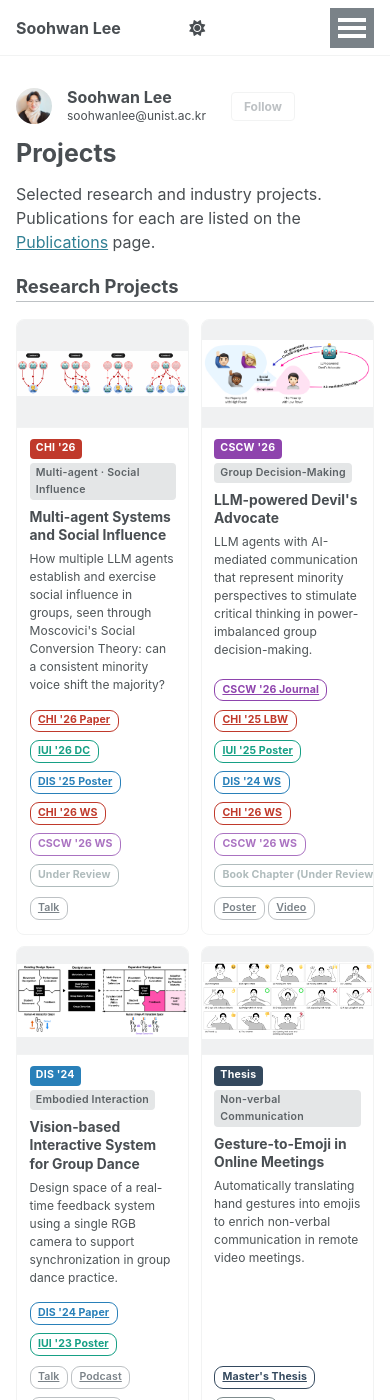
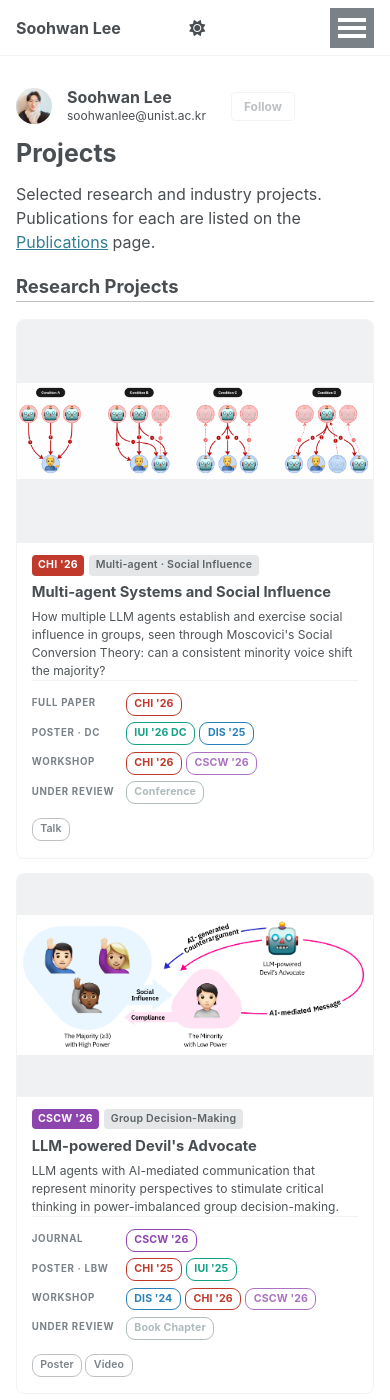
Before and after one commit to Soohwan-Lee/soohwan-lee.github.io, a Jekyll site: the page built from _pages/portfolio.md, in a window 390 px wide and 1400 px high. Built offline with Jekyll 4.4.1, drawn with Linux system fonts in a browser that asks for light colours; some of the changed text lies outside the part shown.

Commit message:
projects: 3-column grid, papers grouped by type
Co-Authored-By: Claude Fable 5.1 <noreply@anthropic.com>

```diff
--- a/_pages/portfolio.md
+++ b/_pages/portfolio.md
@@ -23,12 +23,13 @@ Selected research and industry projects. Publications for each are listed on the
      Badges:  same as Publications page — badge-chi / badge-cscw / badge-dis /
               badge-iui / badge-journal / badge-thesis / badge-domestic / badge-review
      Links:   <a class="pub-link" href="URL">Code</a>
-     Related papers (one pill per paper, colored by venue):
-       <div class="proj-card__papers">
-         <a class="proj-paper proj-paper--chi" href="DOI" title="Full paper title">CHI '26 Paper</a>
-         <span class="proj-paper proj-paper--review" title="...">Under Review</span>   (no link yet)
-       </div>
-       Venue colors: proj-paper--chi / --cscw / --dis / --iui / --journal / --thesis / --domestic / --review
+     Related papers, grouped by type (one row per type, one pill per paper):
+       <dl class="proj-papers">
+       <dt>Full Paper</dt><dd><a class="proj-paper proj-paper--chi" href="DOI" title="Full title">CHI '26</a></dd>
+       <dt>Under Review</dt><dd><span class="proj-paper proj-paper--review" title="Full title">Conference</span></dd>
+       </dl>
+       Row labels used: Full Paper / Journal / Poster · DC / Poster · LBW / Workshop / Thesis / Domestic / Under Review
+       Pill colors: proj-paper--chi / --cscw / --dis / --iui / --journal / --thesis / --domestic / --review
      =================================================================== -->
 
 ## Research Projects
@@ -41,14 +42,12 @@ Selected research and industry projects. Publications for each are listed on the
 <div class="proj-card__meta"><span class="pub-badge badge-chi">CHI '26</span><span class="proj-tag">Multi-agent · Social Influence</span></div>
 <h3 class="proj-card__title"><a href="https://doi.org/10.1145/3772318.3790385">Multi-agent Systems and Social Influence</a></h3>
 <p class="proj-card__desc">How multiple LLM agents establish and exercise social influence in groups, seen through Moscovici's Social Conversion Theory: can a consistent minority voice shift the majority?</p>
-<div class="proj-card__papers">
-<a class="proj-paper proj-paper--chi" href="https://doi.org/10.1145/3772318.3790385" title="Understanding Compliance and Conversion Dynamics in Multi-Agent Collectives (CHI '26)">CHI '26 Paper</a>
-<a class="proj-paper proj-paper--iui" href="https://doi.org/10.1145/3742414.3789229" title="Understanding and Designing AI Systems that Reshape Social Dynamics in Group Decision-Making (IUI '26 Doctoral Consortium)">IUI '26 DC</a>
-<a class="proj-paper proj-paper--dis" href="https://doi.org/10.1145/3715668.3736348" title="Beyond Individual UX: Defining Group Experience (GX) as a New Paradigm for Group-centered AI (DIS '25 Poster)">DIS '25 Poster</a>
-<a class="proj-paper proj-paper--chi" href="https://arxiv.org/abs/2604.22277" title="Multi-Agent Consensus as a Cognitive Bias Trigger in Human-AI Interaction (CHI '26 Bias4Trust Workshop)">CHI '26 WS</a>
-<span class="proj-paper proj-paper--cscw" title="Where Does the Disagreement Go? Group Reflexivity and AI Accounts of Team Decision-makings (CSCW '26 Workshop)">CSCW '26 WS</span>
-<span class="proj-paper proj-paper--review" title="Reinforce, Align, or Oscillate? How People Experience and Interpret Multi-Agent Social Influence Over Time">Under Review</span>
-</div>
+<dl class="proj-papers">
+<dt>Full Paper</dt><dd><a class="proj-paper proj-paper--chi" href="https://doi.org/10.1145/3772318.3790385" title="Understanding Compliance and Conversion Dynamics in Multi-Agent Collectives (CHI '26)">CHI '26</a></dd>
+<dt>Poster · DC</dt><dd><a class="proj-paper proj-paper--iui" href="https://doi.org/10.1145/3742414.3789229" title="Understanding and Designing AI Systems that Reshape Social Dynamics in Group Decision-Making (IUI '26 Doctoral Consortium)">IUI '26 DC</a><a class="proj-paper proj-paper--dis" href="https://doi.org/10.1145/3715668.3736348" title="Beyond Individual UX: Defining Group Experience (GX) as a New Paradigm for Group-centered AI (DIS '25 Poster)">DIS '25</a></dd>
+<dt>Workshop</dt><dd><a class="proj-paper proj-paper--chi" href="https://arxiv.org/abs/2604.22277" title="Multi-Agent Consensus as a Cognitive Bias Trigger in Human-AI Interaction (CHI '26 Bias4Trust Workshop)">CHI '26</a><span class="proj-paper proj-paper--cscw" title="Where Does the Disagreement Go? Group Reflexivity and AI Accounts of Team Decision-makings (CSCW '26 Workshop)">CSCW '26</span></dd>
+<dt>Under Review</dt><dd><span class="proj-paper proj-paper--review" title="Reinforce, Align, or Oscillate? How People Experience and Interpret Multi-Agent Social Influence Over Time">Conference</span></dd>
+</dl>
 <div class="proj-card__links"><a class="pub-link" href="https://www.youtube.com/watch?v=c2_R4BPfIXw&t=253s">Talk</a></div>
 </div>
 </article>
@@ -59,15 +58,12 @@ Selected research and industry projects. Publications for each are listed on the
 <div class="proj-card__meta"><span class="pub-badge badge-cscw">CSCW '26</span><span class="proj-tag">Group Decision-Making</span></div>
 <h3 class="proj-card__title"><a href="https://arxiv.org/abs/2606.31762">LLM-powered Devil's Advocate</a></h3>
 <p class="proj-card__desc">LLM agents with AI-mediated communication that represent minority perspectives to stimulate critical thinking in power-imbalanced group decision-making.</p>
-<div class="proj-card__papers">
-<a class="proj-paper proj-paper--cscw" href="https://arxiv.org/abs/2606.31762" title="Investigating LLM-Powered Dissenting Minority Support in Power-Imbalanced Group Decision-Making: Counterargument and Mediation as Intervention Strategies (PACM HCI, CSCW '26)">CSCW '26 Journal</a>
-<a class="proj-paper proj-paper--chi" href="https://dl.acm.org/doi/10.1145/3706599.3719792" title="Conversational Agents as Catalysts for Critical Thinking: Challenging Social Influence in Group Decision-making (CHI '25 Late-Breaking Work)">CHI '25 LBW</a>
-<a class="proj-paper proj-paper--iui" href="https://doi.org/10.1145/3708557.3716334" title="Amplifying Minority Voices: AI-Mediated Devil's Advocate System for Inclusive Group Decision-Making (IUI '25 Poster)">IUI '25 Poster</a>
-<a class="proj-paper proj-paper--dis" href="https://arxiv.org/abs/2406.11125" title="Conversational Agents as Catalysts for Critical Thinking: Challenging Design Fixation in Group Design (DIS '24 Workshop)">DIS '24 WS</a>
-<a class="proj-paper proj-paper--chi" href="https://arxiv.org/abs/2604.22319" title="Rethinking AI-Mediated Minority Support in Power-Imbalanced Group Decision-Making: From Anonymity To Authenticity (CHI '26 AI-MC Workshop)">CHI '26 WS</a>
-<span class="proj-paper proj-paper--cscw" title="Delivered but Not Heard: AI Proxy Speech in Power-Imbalanced Group Decision-Making (CSCW '26 Workshop)">CSCW '26 WS</span>
-<span class="proj-paper proj-paper--review" title="Reframing Supporting Minority Influence in the Age of AI: Bridging Theory, Design, and Simulation for Inclusive Group Decision-Making (Book Chapter)">Book Chapter (Under Review)</span>
-</div>
+<dl class="proj-papers">
+<dt>Journal</dt><dd><a class="proj-paper proj-paper--cscw" href="https://arxiv.org/abs/2606.31762" title="Investigating LLM-Powered Dissenting Minority Support in Power-Imbalanced Group Decision-Making: Counterargument and Mediation as Intervention Strategies (PACM HCI, CSCW '26)">CSCW '26</a></dd>
+<dt>Poster · LBW</dt><dd><a class="proj-paper proj-paper--chi" href="https://dl.acm.org/doi/10.1145/3706599.3719792" title="Conversational Agents as Catalysts for Critical Thinking: Challenging Social Influence in Group Decision-making (CHI '25 Late-Breaking Work)">CHI '25</a><a class="proj-paper proj-paper--iui" href="https://doi.org/10.1145/3708557.3716334" title="Amplifying Minority Voices: AI-Mediated Devil's Advocate System for Inclusive Group Decision-Making (IUI '25 Poster)">IUI '25</a></dd>
+<dt>Workshop</dt><dd><a class="proj-paper proj-paper--dis" href="https://arxiv.org/abs/2406.11125" title="Conversational Agents as Catalysts for Critical Thinking: Challenging Design Fixation in Group Design (DIS '24 Workshop)">DIS '24</a><a class="proj-paper proj-paper--chi" href="https://arxiv.org/abs/2604.22319" title="Rethinking AI-Mediated Minority Support in Power-Imbalanced Group Decision-Making: From Anonymity To Authenticity (CHI '26 AI-MC Workshop)">CHI '26</a><span class="proj-paper proj-paper--cscw" title="Delivered but Not Heard: AI Proxy Speech in Power-Imbalanced Group Decision-Making (CSCW '26 Workshop)">CSCW '26</span></dd>
+<dt>Under Review</dt><dd><span class="proj-paper proj-paper--review" title="Reframing Supporting Minority Influence in the Age of AI: Bridging Theory, Design, and Simulation for Inclusive Group Decision-Making">Book Chapter</span></dd>
+</dl>
 <div class="proj-card__links"><a class="pub-link" href="/files/CHI25-Poster-FInal.pdf">Poster</a><a class="pub-link" href="https://www.youtube.com/watch?v=qU4_Bx9sHW0">Video</a></div>
 </div>
 </article>
@@ -78,10 +74,10 @@ Selected research and industry projects. Publications for each are listed on the
 <div class="proj-card__meta"><span class="pub-badge badge-dis">DIS '24</span><span class="proj-tag">Embodied Interaction</span></div>
 <h3 class="proj-card__title"><a href="https://doi.org/10.1145/3643834.3661568">Vision-based Interactive System for Group Dance</a></h3>
 <p class="proj-card__desc">Design space of a real-time feedback system using a single RGB camera to support synchronization in group dance practice.</p>
-<div class="proj-card__papers">
-<a class="proj-paper proj-paper--dis" href="https://doi.org/10.1145/3643834.3661568" title="Expanding the Design Space of Vision-based Interactive Systems for Group Dance Practice (DIS '24)">DIS '24 Paper</a>
-<a class="proj-paper proj-paper--iui" href="https://doi.org/10.1145/3581754.3584135" title="CheerUp: A Real-time Ambient Visualization of Cheerleading Pose Similarity (IUI '23 Poster)">IUI '23 Poster</a>
-</div>
+<dl class="proj-papers">
+<dt>Full Paper</dt><dd><a class="proj-paper proj-paper--dis" href="https://doi.org/10.1145/3643834.3661568" title="Expanding the Design Space of Vision-based Interactive Systems for Group Dance Practice (DIS '24)">DIS '24</a></dd>
+<dt>Poster</dt><dd><a class="proj-paper proj-paper--iui" href="https://doi.org/10.1145/3581754.3584135" title="CheerUp: A Real-time Ambient Visualization of Cheerleading Pose Similarity (IUI '23 Poster)">IUI '23</a></dd>
+</dl>
 <div class="proj-card__links"><a class="pub-link" href="https://www.youtube.com/watch?v=QkQS_QiRz9o&t=5s">Talk</a><a class="pub-link" href="https://www.youtube.com/watch?v=zVwT_CGxQII&t=71s">Podcast</a><a class="pub-link" href="https://github.com/Soohwan-Lee/CxD_CheerUp">CheerUp Code</a><a class="pub-link" href="https://www.youtube.com/watch?v=BAXvDJvt5vA">CheerUp Demo</a></div>
 </div>
 </article>
@@ -92,11 +88,11 @@ Selected research and industry projects. Publications for each are listed on the
 <div class="proj-card__meta"><span class="pub-badge badge-thesis">Thesis</span><span class="proj-tag">Non-verbal Communication</span></div>
 <h3 class="proj-card__title"><a href="https://unist.dcollection.net/srch/srchDetail/200000604178">Gesture-to-Emoji in Online Meetings</a></h3>
 <p class="proj-card__desc">Automatically translating hand gestures into emojis to enrich non-verbal communication in remote video meetings.</p>
-<div class="proj-card__papers">
-<a class="proj-paper proj-paper--thesis" href="https://unist.dcollection.net/srch/srchDetail/200000604178" title="NEAS: AI-based Interactive System to Support Non-verbal Expressions in Online Communication (Master's Thesis, UNIST)">Master's Thesis</a>
-<a class="proj-paper proj-paper--domestic" href="https://www.dbpia.co.kr/Journal/articleDetail?nodeId=NODE10968137" title="NEAS: AI-based Interactive System to Support Non-verbal Expressions in Online Communication (KSDS 2021 Fall)">KSDS '21</a>
-<span class="proj-paper proj-paper--review" title="Expression2Emoji: Designing Non-verbal Communication Support Tool for Group Video Meetings">Under Review</span>
-</div>
+<dl class="proj-papers">
+<dt>Thesis</dt><dd><a class="proj-paper proj-paper--thesis" href="https://unist.dcollection.net/srch/srchDetail/200000604178" title="NEAS: AI-based Interactive System to Support Non-verbal Expressions in Online Communication (Master's Thesis, UNIST)">Master's</a></dd>
+<dt>Domestic</dt><dd><a class="proj-paper proj-paper--domestic" href="https://www.dbpia.co.kr/Journal/articleDetail?nodeId=NODE10968137" title="NEAS: AI-based Interactive System to Support Non-verbal Expressions in Online Communication (KSDS 2021 Fall)">KSDS '21</a></dd>
+<dt>Under Review</dt><dd><span class="proj-paper proj-paper--review" title="Expression2Emoji: Designing Non-verbal Communication Support Tool for Group Video Meetings">Conference</span></dd>
+</dl>
 </div>
 </article>
 
@@ -106,10 +102,9 @@ Selected research and industry projects. Publications for each are listed on the
 <div class="proj-card__meta"><span class="pub-badge badge-domestic">HCI Korea '21</span><span class="proj-tag">Critical Design</span></div>
 <h3 class="proj-card__title"><a href="https://www.youtube.com/watch?v=wwqpLr2ziqo">Counterfunctional Music Player</a></h3>
 <p class="proj-card__desc">A music player object that randomly plays the songs you listened to most in a given month, controlled by mid-air hand gestures.</p>
-<div class="proj-card__papers">
-<a class="proj-paper proj-paper--domestic" href="https://www.dbpia.co.kr/Journal/articleDetail?nodeId=NODE10530377" title="Counterfunctional Music Player with Mid-air Hand Gesture (HCI Korea 2021)">HCI Korea '21</a>
-<span class="pub-link pub-link--award">Creative Award</span>
-</div>
+<dl class="proj-papers">
+<dt>Domestic</dt><dd><a class="proj-paper proj-paper--domestic" href="https://www.dbpia.co.kr/Journal/articleDetail?nodeId=NODE10530377" title="Counterfunctional Music Player with Mid-air Hand Gesture (HCI Korea 2021)">HCI Korea '21</a><span class="pub-link pub-link--award">Creative Award</span></dd>
+</dl>
 <div class="proj-card__links"><a class="pub-link" href="https://github.com/Soohwan-Lee/counterfunctionalMusicPlayer">Code</a><a class="pub-link" href="https://www.youtube.com/watch?v=dIzcEw182kQ">Preview</a><a class="pub-link" href="https://www.youtube.com/watch?v=wwqpLr2ziqo">Demo</a></div>
 </div>
 </article>
@@ -120,9 +115,9 @@ Selected research and industry projects. Publications for each are listed on the
 <div class="proj-card__meta"><span class="pub-badge badge-domestic">KSDS '21</span><span class="proj-tag">Interactive Media Art</span></div>
 <h3 class="proj-card__title"><a href="https://youtu.be/mEOxsTnaVDY">InkStrings: Visualizing the Soul of Gayageum</a></h3>
 <p class="proj-card__desc">Play the Korean gayageum with mid-air gestures via Leap Motion; its vibratos (nonghyun) become real-time ink-wash visuals.</p>
-<div class="proj-card__papers">
-<a class="proj-paper proj-paper--domestic" href="https://www.dbpia.co.kr/Journal/articleDetail?nodeId=NODE10588863" title="An Interactive Visualization of Gayageum's Expression and Mid-Air Gesture Recognition (KSDS 2021 Spring)">KSDS '21</a>
-</div>
+<dl class="proj-papers">
+<dt>Domestic</dt><dd><a class="proj-paper proj-paper--domestic" href="https://www.dbpia.co.kr/Journal/articleDetail?nodeId=NODE10588863" title="An Interactive Visualization of Gayageum's Expression and Mid-Air Gesture Recognition (KSDS 2021 Spring)">KSDS '21</a></dd>
+</dl>
 <div class="proj-card__links"><a class="pub-link" href="https://github.com/Soohwan-Lee/AirGayaguemVisualization">Code</a><a class="pub-link" href="https://youtu.be/mEOxsTnaVDY">Demo</a></div>
 </div>
 </article>
@@ -143,9 +138,9 @@ Selected research and industry projects. Publications for each are listed on the
 <div class="proj-card__meta"><span class="pub-badge badge-chi">CHI '20</span><span class="proj-tag">Wearable Input</span></div>
 <h3 class="proj-card__title"><a href="https://doi.org/10.1145/3313831.3376778">Nailz: Nail Input Sensing</a></h3>
 <p class="proj-card__desc">Touch-sensitive artificial nails that enable subtle, always-available hand input for mobile and wearable contexts.</p>
-<div class="proj-card__papers">
-<a class="proj-paper proj-paper--chi" href="https://doi.org/10.1145/3313831.3376778" title="Nailz: Sensing Hand Input with Touch Sensitive Nails (CHI '20)">CHI '20 Paper</a>
-</div>
+<dl class="proj-papers">
+<dt>Full Paper</dt><dd><a class="proj-paper proj-paper--chi" href="https://doi.org/10.1145/3313831.3376778" title="Nailz: Sensing Hand Input with Touch Sensitive Nails (CHI '20)">CHI '20</a></dd>
+</dl>
 </div>
 </article>
 
--- a/_sass/layout/_projects.scss
+++ b/_sass/layout/_projects.scss
@@ -20,9 +20,11 @@
    - Thumbnail images are shown whole ("contain") on a light background so
      wide figures are not cropped. Add class "is-cover" to the thumb wrapper
      for photo-like images that look better filling the box.
-   - Tiles are compact (image / badges / title / links). The description is
-     revealed as an overlay on the image when hovering; on touch devices it
-     is shown inline under the title instead.
+   - Tiles are compact (image / badges / title / papers / links). The
+     description is revealed as an overlay on the image when hovering; on
+     touch devices it is shown inline under the title instead.
+   - Related papers go in a <dl class="proj-papers"> with one <dt> label per
+     type (Full Paper, Poster, Workshop, ...) and venue pills in the <dd>.
    - Badges (.pub-badge / .badge-*) and link pills (.pub-link) are shared with
      the Publications page (see layout/_pubs.scss).
    ========================================================================== */
@@ -42,19 +44,32 @@
   margin-top: 1em;
 }
 
+/* The archive layout underlines every link; pills look cleaner without it */
+.proj-page a.proj-paper,
+.proj-page a.pub-link,
+.proj-page a.proj-card__thumb {
+  text-decoration: none;
+}
+
 /* ---- Grid ------------------------------------------------------------- */
 
 .proj-grid {
   display: grid;
-  grid-template-columns: repeat(auto-fill, minmax(200px, 1fr));
-  gap: 1em;
+  grid-template-columns: repeat(3, minmax(0, 1fr));
+  gap: 1.25em;
   margin: 1.2em 0 2.4em;
 }
 
-@media (max-width: 480px) {
+@media (max-width: 1023px) {
   .proj-grid {
-    grid-template-columns: repeat(2, 1fr);
-    gap: 0.75em;
+    grid-template-columns: repeat(2, minmax(0, 1fr));
+  }
+}
+
+@media (max-width: 560px) {
+  .proj-grid {
+    grid-template-columns: 1fr;
+    gap: 1em;
   }
 }
 
@@ -119,7 +134,7 @@
   display: flex;
   flex-direction: column;
   flex: 1 1 auto;
-  padding: 0.75em 0.85em 0.85em;
+  padding: 0.85em 1em 1em;
 }
 
 .proj-card__meta {
@@ -153,7 +168,7 @@
 .proj-card__title {
   margin: 0 0 0.35em;
   font-family: $sans-serif;
-  font-size: 0.94em;
+  font-size: 1em;
   font-weight: 700;
   line-height: 1.35;
   color: var(--global-text-color, #{mix(#000, $gray, 60%)});
@@ -223,23 +238,50 @@
 }
 
 /* ---- Related papers ------------------------------------------------- */
-/* One pill per paper, colored by venue. <a> when it has a link, <span>
-   otherwise (e.g. under review). The full title goes in the title="" tooltip. */
+/* <dl class="proj-papers"> : one <dt> label per paper type, venue pills in
+   the <dd>. <a> when the paper has a link, <span> otherwise. The full title
+   goes in the title="" tooltip. */
 
-.proj-card__papers {
-  margin-top: auto;
-  padding-top: 0.6em;
-  line-height: 2.1;
+.proj-papers {
+  display: grid;
+  grid-template-columns: max-content minmax(0, 1fr);
+  column-gap: 0.8em;
+  row-gap: 0.45em;
+  align-items: start;
+  margin: auto 0 0;
+  padding-top: 0.8em;
+  border-top: 1px solid var(--global-border-color, #{mix(#fff, $light-gray, 45%)});
 }
 
-/* When both rows are present, the resource links sit right under the papers */
-.proj-card__papers + .proj-card__links {
-  margin-top: 0;
-  padding-top: 0.15em;
+.proj-page .proj-papers dt {
+  margin: 0;
+  padding-top: 0.25em;
+  font-family: $sans-serif;
+  font-size: 0.66em;
+  font-weight: 700;
+  letter-spacing: 0.07em;
+  text-transform: uppercase;
+  line-height: 1.6;
+  color: $gray;
+  white-space: nowrap;
 }
 
-.proj-card__papers .pub-link {
-  margin-bottom: 0;
+.proj-page .proj-papers dd {
+  margin: 0;
+  display: flex;
+  flex-wrap: wrap;
+  gap: 0.3em;
+  min-width: 0;
+}
+
+.proj-papers .pub-link {
+  margin: 0;
+}
+
+/* Resource links (Talk / Code / Demo) sit right under the papers block */
+.proj-papers + .proj-card__links {
+  margin-top: 0;
+  padding-top: 0.55em;
 }
 
 .proj-paper,
@@ -247,7 +289,7 @@
   --venue: #{$gray};
   display: inline-block;
   padding: 0.18em 0.7em;
-  margin: 0 0.3em 0 0;
+  margin: 0;
   border: 1px solid var(--venue);
   border-radius: 0.85em;
   font-family: $sans-serif;
```
